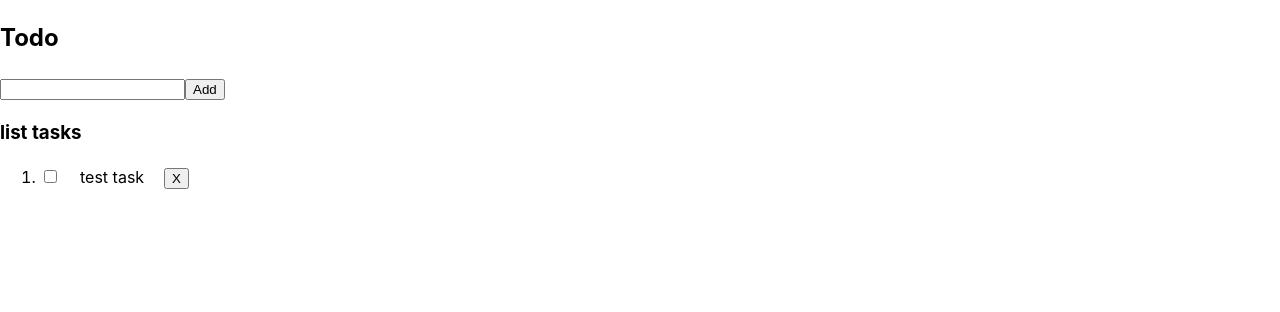
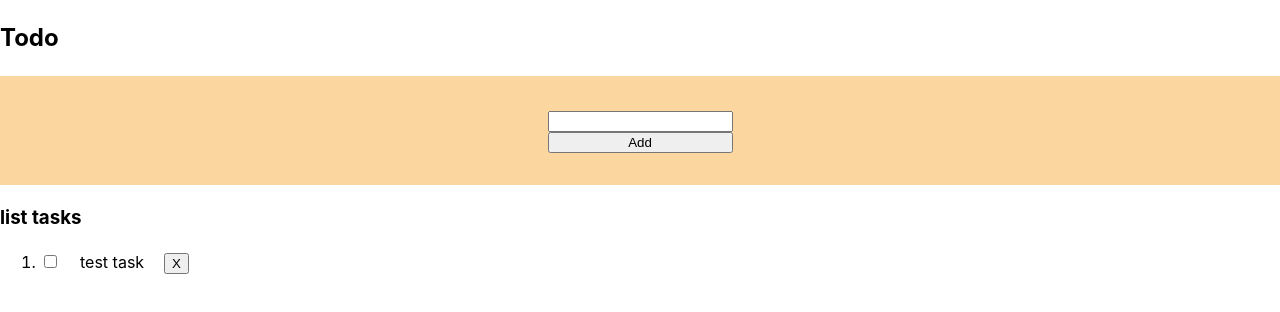
Before and after one commit to DimPack/toDoListReact, a React (Vite) app: page / in a window 1280 px wide. Shown: the top 312 px of the page. Built offline with nearby package versions, Linux system fonts and the light colour scheme.

Commit message:
add TaskForm

```diff
--- /dev/null
+++ b/src/components/TaskForm/TaskForm.module.scss
@@ -0,0 +1,13 @@
+.container{
+    padding: 2em;
+    background-color: rgb(251, 214, 159);
+    text-align: center;
+}
+.form{
+    max-width: 800px;
+    display: inline-flex;
+    flex-direction: column;
+}
+.invalid{
+    color: red;
+}
--- a/src/components/ToDo/index.jsx
+++ b/src/components/ToDo/index.jsx
@@ -1,7 +1,6 @@
-import { Formik, Form, Field, ErrorMessage } from "formik";
 import useTodo from "../../hooks/useToDo";
 import Task from "../Task/index";
-import { taskShema } from '../../utils/validatinShemas';
+import TaskForm from "../TaskForm/index";
 
 const ToDo = () => {
   const { tasks, addTask, setIsDone, deleteTask } = useTodo([
@@ -16,15 +15,7 @@ const ToDo = () => {
   return (
     <section>
       <h2>Todo</h2>
-      <div>
-        <Formik initialValues={{ content: "" }} onSubmit={onSubmit} validationSchema={taskShema}>
-          <Form>
-            <Field name="content" />
-            <ErrorMessage name="content" component='div'/>
-            <input type="submit" value="Add" />
-          </Form>
-        </Formik>
-      </div>
+      <TaskForm onSubmit={onSubmit} />
       <div>
         <h3>list tasks</h3>
         <ol>
```
